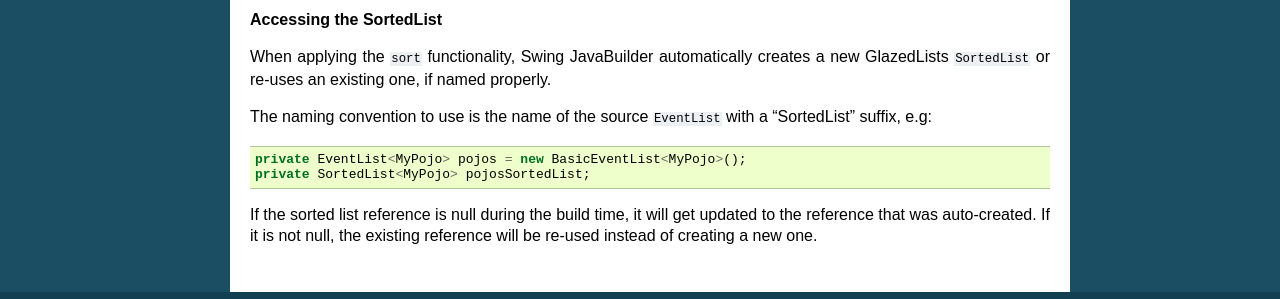
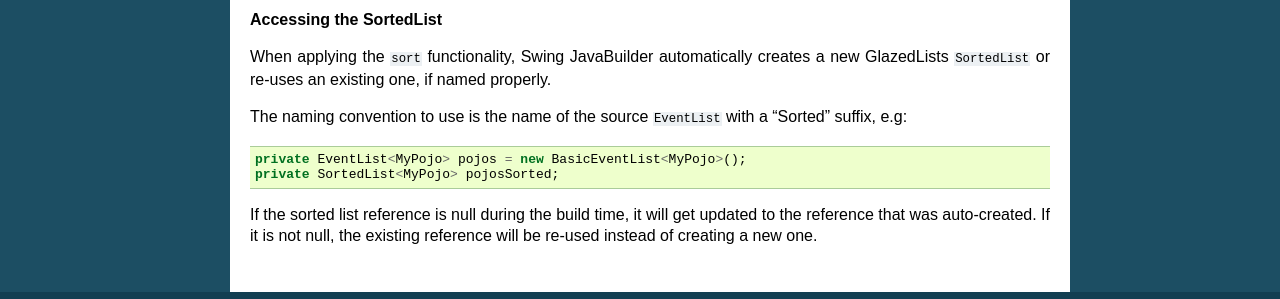
Before and after one commit to jacek99/javabuilders, a Sphinx documentation site: the page built from javabuilder-parent/javabuilder-swing-parent/resources/docs/source/plugins.txt, in a window 1280 px wide and 900 px high, scrolled down 3036 px. Shown: the part 546-845 px from the top of the window. Built offline with Sphinx 7.4.7, drawn with Linux system fonts in a browser that asks for light colours.

Commit message:
127: changing from SortedList to Sorted suffix

```diff
--- a/javabuilder-parent/javabuilder-swing-parent/resources/docs/source/plugins.txt
+++ b/javabuilder-parent/javabuilder-swing-parent/resources/docs/source/plugins.txt
@@ -209,12 +209,12 @@ In order to specify a pre-defined initial sort, pass in the list of column names
 When applying the ``sort`` functionality, Swing JavaBuilder automatically creates a new GlazedLists ``SortedList``
 or re-uses an existing one, if named properly.
 
-The naming convention to use is the name of the source ``EventList`` with a "SortedList" suffix, e.g:
+The naming convention to use is the name of the source ``EventList`` with a "Sorted" suffix, e.g:
 
 .. code-block:: java
 
     private EventList<MyPojo> pojos = new BasicEventList<MyPojo>();
-    private SortedList<MyPojo> pojosSortedList;
+    private SortedList<MyPojo> pojosSorted;
 
 If the sorted list reference is null during the build time, it will get updated to the reference that was auto-created.
 If it is not null, the existing reference will be re-used instead of creating a new one.
```
Also changed, not shown: 2 other files.
